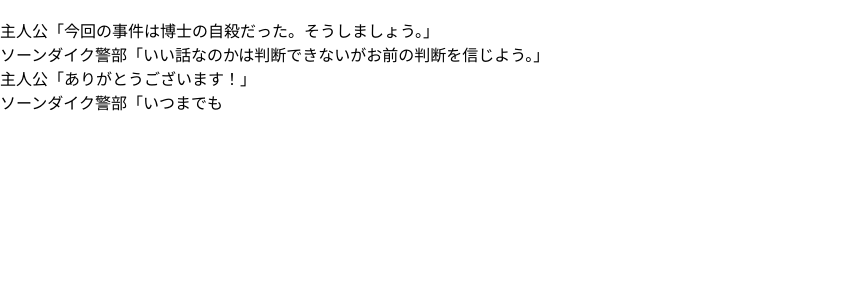
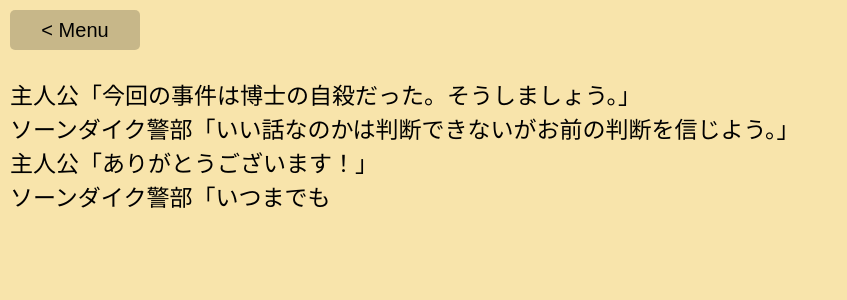
Before and after one commit to nknighta/eventquiz-jp, a Next.js app: page /epilogue/1 in a window 1280 px wide. Shown: the top 300 px of the page, without its empty margins (0-847 px from the left). Built offline with nearby package versions, Linux system fonts and the light colour scheme.

Commit message:
fix: page colot

```diff
--- a/src/pages/epilogue/1.tsx
+++ b/src/pages/epilogue/1.tsx
@@ -1,10 +1,9 @@
 import { TypeAnimation } from "react-type-animation"
 import Scolloer from "../../content/scolloer";
-
+import Layout from "../../layout/main";
 export default function E1() {
     return (
-        <>
-
+        <Layout>
             <Scolloer>
                 <div>
                     <TypeAnimation
@@ -25,6 +24,6 @@ export default function E1() {
                     />
                 </div>
             </Scolloer>
-        </>
+        </Layout>
     )
 }
```
